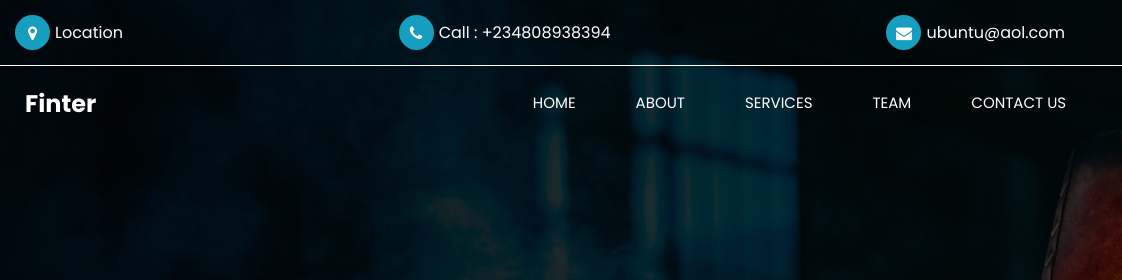
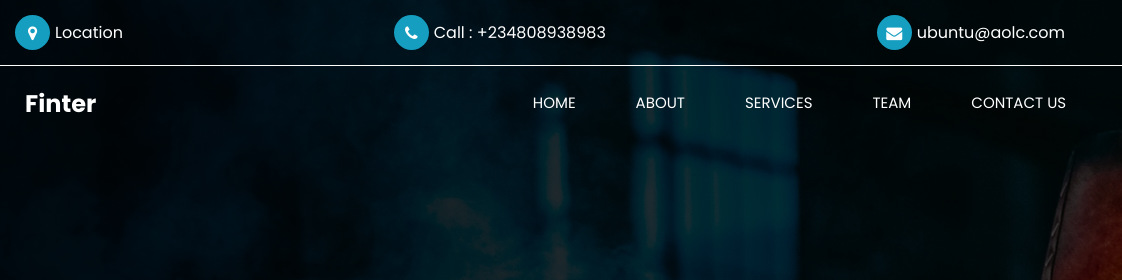
Before and after one commit to Johnlee41/finter-html, a plain HTML site: page index.html in a window 1280 px wide. Shown: the top 280 px of the page, 0-1122 px from the left. Drawn offline with nearby package versions, Linux system fonts and the light colour scheme; some packages are replaced by stand-ins of ours.

Commit message:
I comiit new number in index file

```diff
--- a/index.html
+++ b/index.html
@@ -52,13 +52,13 @@
             <a href="">
               <i class="fa fa-phone" aria-hidden="true"></i>
               <span>
-                Call : +234808938394
+                Call : +234808938983
               </span>
             </a>
             <a href="">
               <i class="fa fa-envelope" aria-hidden="true"></i>
               <span>
-                ubuntu@aol.com
+                ubuntu@aolc.com
               </span>
             </a>
           </div>
```
